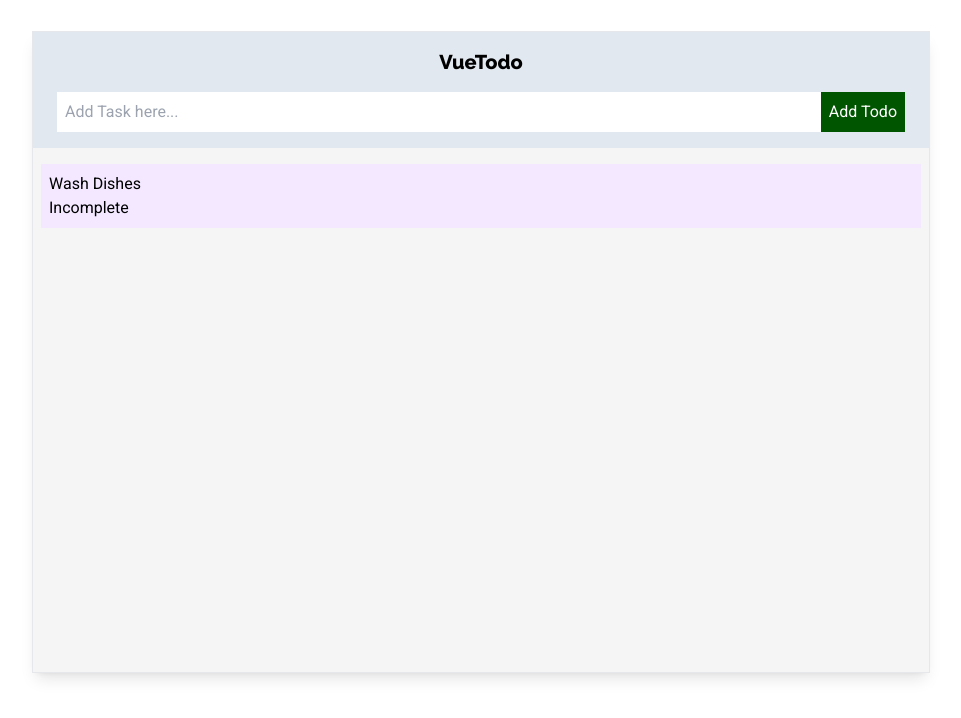
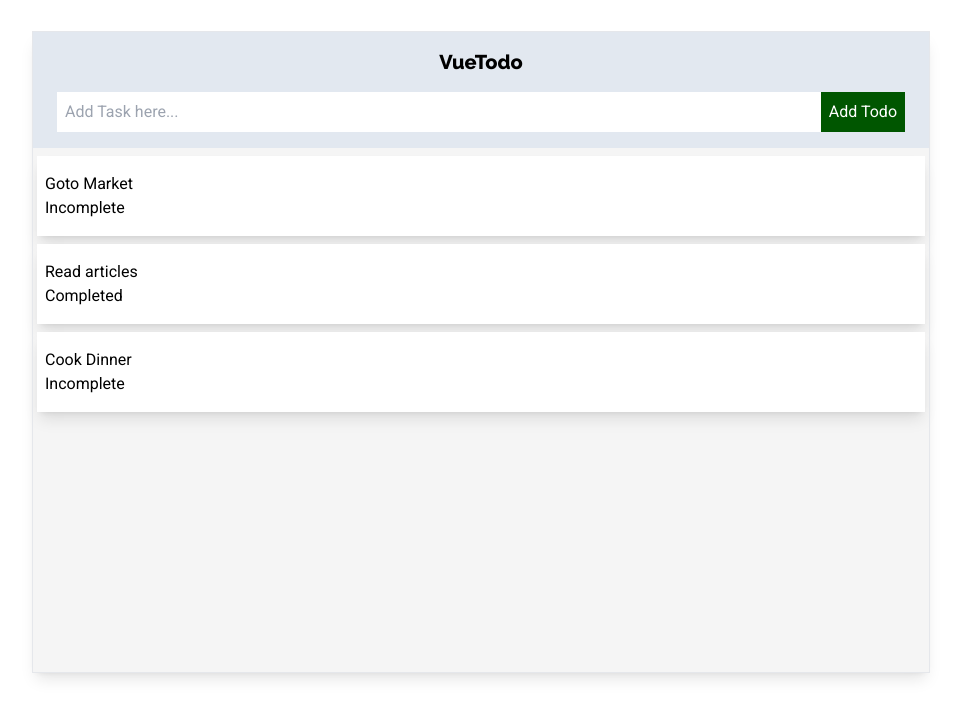
Before and after one commit to singhkunal2050/vue-todo, a Vue app: page / in a window 1280 px wide. Shown: the top 718 px of the page, without its empty margins (159-1120 px from the left). Built offline with nearby package versions, Linux system fonts and the light colour scheme.

Commit message:
passed data

```diff
--- a/src/components/Todo/List.vue
+++ b/src/components/Todo/List.vue
@@ -1,6 +1,6 @@
 <template>
-    <div class=" py-4 px-2">
-        <TodoItem title= "Wash Dishes" :done="false" id="32r3r3"/>
+    <div class=" py-4 px-2 bg-white mx-1 my-2 shadow-lg" :key="todo.key" v-for="todo in todos">
+        <TodoItem :title= "todo.title" :done="todo.completed" :id="todo.id"/>
     </div>
 </template>
 <script>
@@ -8,7 +8,7 @@ import TodoItem from './TodoItem.vue';
 export default {
     components: { TodoItem },
     props:{
-        tasks:Array[Object]
+        todos:Array
     }
 }
 </script>
--- a/src/components/Todo/TodoItem.vue
+++ b/src/components/Todo/TodoItem.vue
@@ -1,8 +1,8 @@
 <template lang="">
-    <div class="p-2 bg-purple-100" :data-task-id="id">
-        <p> {{title}}</p>
-        <span>{{done ? "Completed" : "Incomplete"}}</span>
-    </div>
+        <article :data-todo-id="id">
+            <p> {{title}}</p>
+            <span>{{done ? "Completed" : "Incomplete"}}</span>
+        </article>
 </template>
 <script>
 export default {
```
